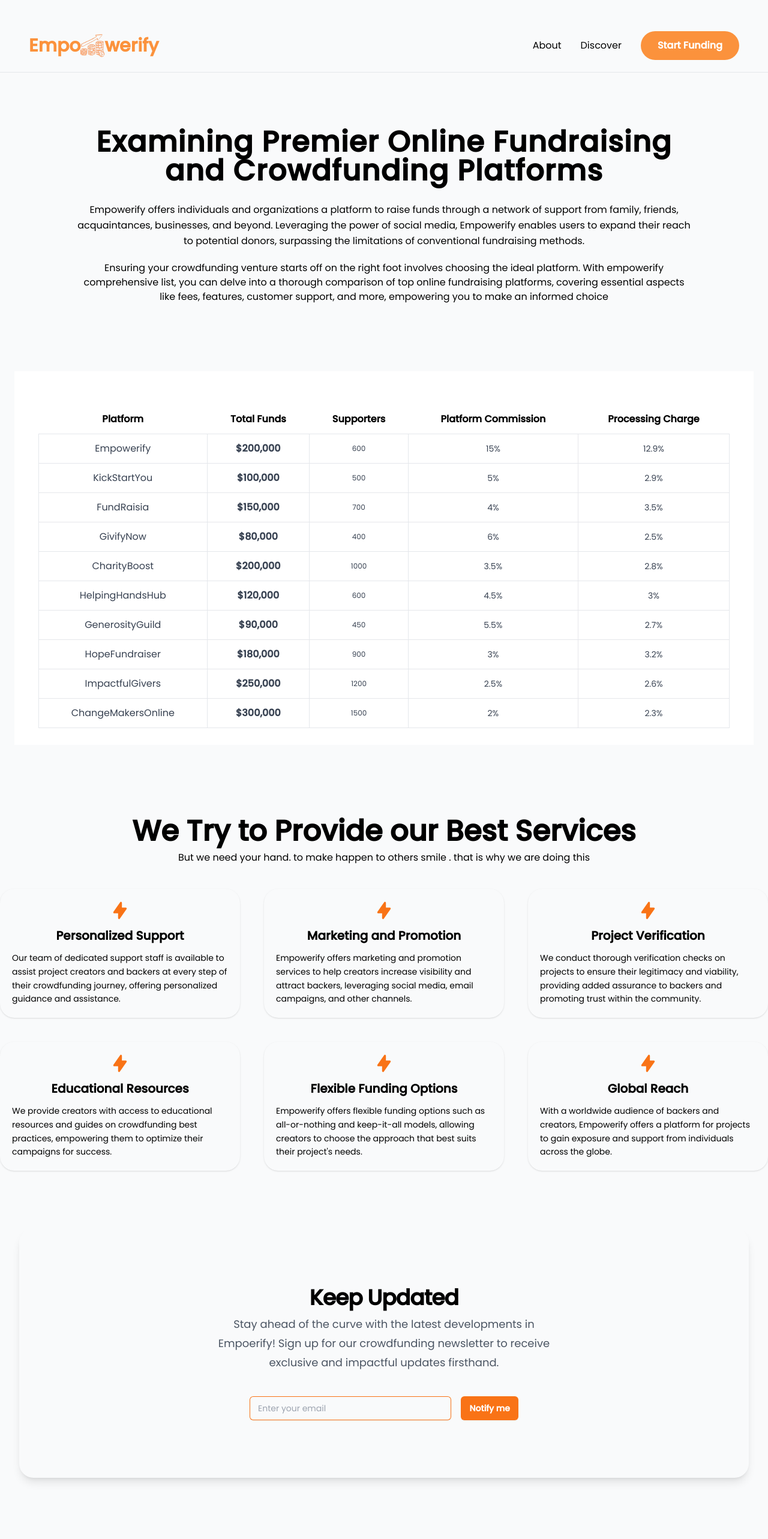
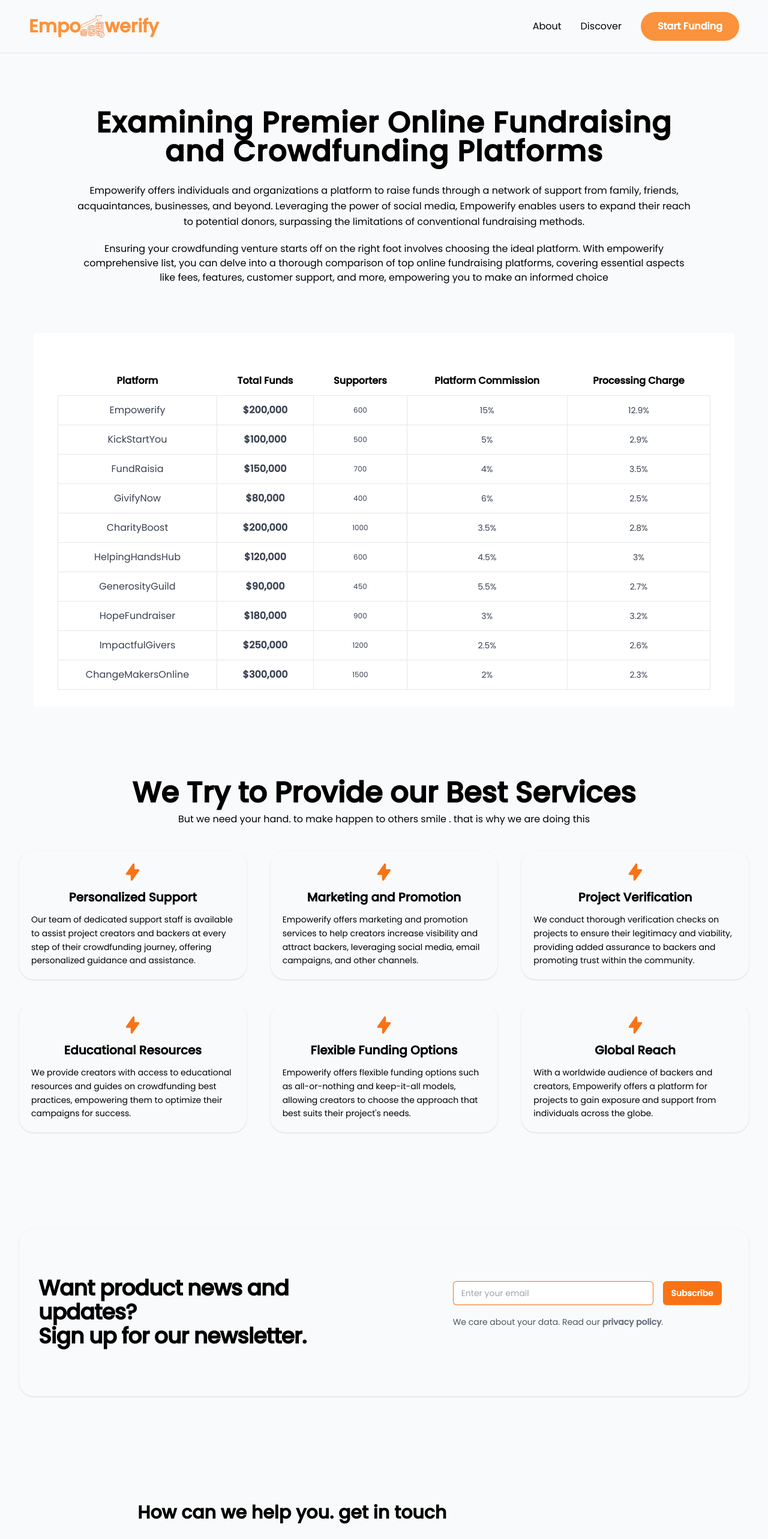
Before and after one commit to furqanRupom/empowerify, a Next.js app: page / in a window 1280 px wide. Shown: the top 2566 px of the page at 60% size. Built offline with nearby package versions, Linux system fonts and the light colour scheme.

Commit message:
adeded common layouts

```diff
--- a/package.json
+++ b/package.json
@@ -20,6 +20,7 @@
     "next-auth": "^4.24.6",
     "react": "18.2.0",
     "react-dom": "18.2.0",
+    "react-icons": "^5.2.1",
     "zod": "^3.23.3"
   },
   "devDependencies": {
--- /dev/null
+++ b/src/app/(withCommonLayouts)/layout.tsx
@@ -0,0 +1,20 @@
+import Navbar from '@/components/UI/Homepage/Navbar';
+import Footer from '@/components/UI/Shared/Footer';
+import * as React from 'react';
+
+interface ICommonLayoutProps {
+    children:React.ReactNode
+}
+
+const CommonLayout: React.FunctionComponent<ICommonLayoutProps> = ({children}) => {
+  return <section className='bg-gray-50'>
+    <Navbar />
+    <main>
+        {children}
+    </main>
+    <Footer />
+
+  </section>;
+};
+
+export default CommonLayout;
--- /dev/null
+++ b/src/app/(withCommonLayouts)/page.tsx
@@ -0,0 +1,19 @@
+import Banner from '@/components/UI/Homepage/Banner';
+import Card from '@/components/UI/Homepage/Card';
+import Table from '@/components/UI/Homepage/Table';
+import NewsLetter from '@/components/UI/Shared/NewsLetter';
+import * as React from 'react';
+
+interface IRootPageProps {
+}
+
+const RootPage: React.FunctionComponent<IRootPageProps> = (props) => {
+    return <div className='px-8'>
+        <Banner />
+        <Table />
+        <Card />
+        <NewsLetter />
+    </div>;
+};
+
+export default RootPage;
--- a/src/app/layout.tsx
+++ b/src/app/layout.tsx
@@ -16,8 +16,8 @@ const inter = Poppins({
 });
 
 export const metadata = {
-  title: "Create T3 App",
-  description: "Generated by create-t3-app",
+  title: "Empowerify",
+  description: "your little contriubtion can makes infitiy level of peace",
   icons: [{ rel: "icon", url: "/favicon.ico" }],
 };
 
--- a/src/app/page.tsx
+++ /dev/null
@@ -1,27 +0,0 @@
-import Link from "next/link";
-import Banner from "@/components/UI/Homepage/Banner";
-import Navbar from "@/components/UI/Homepage/Navbar";
-import Thanks from "@/components/UI/Homepage/Thanks";
-import Card from "@/components/UI/Homepage/Card";
-import Table from "@/components/UI/Homepage/Table";
-import NewsLetter from "@/components/UI/Shared/NewsLetter";
-import Footer from "@/components/UI/Shared/Footer";
-
-export default function HomePage() {
-  return (
-
-
-    <div className=" bg-gray-50">
-      <Navbar />
-      <main >
-        <Table />
-        <Card />
-        <NewsLetter />
-        <Footer />
-
-      </main>
-
-    </div>
-
-  )
-}
--- a/src/components/UI/Homepage/Banner.tsx
+++ b/src/components/UI/Homepage/Banner.tsx
@@ -5,7 +5,20 @@ import * as React from 'react';
 
 const Banner: React.FunctionComponent = (props) => {
   return <>
-      <Image className='w-full min-h-96 object-cover max-w-7xl mx-auto' src="https://d37y9b4kfek2hl.cloudfront.net/products/crowdfunding/screenshots/campaigns-list.png" alt="logo" width={500} height={500} />
+    <div>
+
+      <div className='flex items-center text-center  justify-center max-w-5xl mx-auto py-20 '>
+
+        <div>
+
+          <h3 className='text-3xl sm:text-4xl md:text-5xl py-3 font-semibold tracking-wide leading-relaxed'>Examining Premier Online Fundraising and Crowdfunding Platforms</h3>
+          <p className='leading-relaxed py-5 pt-4 '>Empowerify offers individuals and organizations a platform to raise funds through a network of support from family, friends, acquaintances, businesses, and beyond. Leveraging the power of social media, Empowerify enables users to expand their reach to potential donors, surpassing the limitations of conventional fundraising methods.
+          </p>
+          <p> Ensuring your crowdfunding venture starts off on the right foot involves choosing the ideal platform. With empowerify comprehensive list, you can delve into a thorough comparison of top online fundraising platforms, covering essential aspects like fees, features, customer support, and more, empowering you to make an informed choice</p>
+        </div>
+
+      </div>
+    </div>
   </>;
 };
 
--- a/src/components/UI/Homepage/Navbar.tsx
+++ b/src/components/UI/Homepage/Navbar.tsx
@@ -1,59 +1,44 @@
+"use client";
 import * as React from 'react';
-import logo from "@/assets/images/logo/empoerify.png"
+import { useState } from 'react';
+import { FaBars, FaTimes } from 'react-icons/fa'; // Importing icons from react-icons library
+import logo from "@/assets/images/logo/empoerify.png";
 import Image from 'next/image';
 
-const Navbar: React.FunctionComponent = (props) => {
-    return <header
-        className=" bg-center bg-no-repeat bg-cover max-w-screen-2xl mx-auto   py-8"
+const Navbar: React.FunctionComponent = () => {
+    const [isOpen, setIsOpen] = useState(false);
 
+    const toggleMenu = () => {
+        setIsOpen(!isOpen);
+    };
 
-    >
-        <div
-            className="px-12  my-0 mx-auto  flex justify-between items-center text-xl font-medium  rounded-3xl py-5"
-        >
-
+    return (
+        <header className="sticky top-0 z-50 bg-center bg-gray-50 bg-no-repeat bg-cover max-w-screen-2xl mx-auto ">
+            <div className="px-12 my-0 mx-auto flex justify-between items-center text-xl font-medium rounded-3xl py-5">
                 <div className='flex items-center text-3xl font-bold text-orange-400'>
                     <h3>Empo</h3>
-            <Image  className="w-10 h-10 object-cover" src={logo} alt="logo" />
+                    <Image className="w-10 h-10 object-cover" src={logo} alt="logo" />
                     <h3>werify</h3>
                 </div>
 
-            <nav className="hidden md:block md:shadow-none md:bg-transparent     md:order-2 rounded-2xl py-8 px-8 md:py-0 md:px-0  absolute top-16 left-8 md:top-0 md:left-0 md:relative  ">
-                <ul className="  md:flex md:flex-row flex-col items-center md:gap-8  md:text-base md:font-normal  md:w-auto   ">
-                    <li className="border-b md:border-0 mt-8 md:mt-0 "><a href="#">About</a></li>
-                    <li className="border-b md:border-0 mt-8 md:mt-0 "><a href="#">Discover</a></li>
-                    <li className="mt-8 md:mt-0 px-7 py-3 rounded-3xl bg-orange-400 text-white font-semibold ">
+                <nav className={`md:block md:shadow-none bg-gray-50 md:bg-transparent md:order-2 rounded-2xl py-8 px-8 md:py-0 md:px-0 absolute top-24 right-0 left-0 md:top-0 md:left-0 md:relative ${isOpen ? '-translate-x-0 lg:-translate-x-0 duration-200 lg:duration-0' : '-translate-x-full lg:-translate-x-0 duration-200 lg:duration-0'}`}>
+                    <ul className="md:flex md:flex-row flex-col items-center md:gap-8 md:text-base md:font-normal md:w-auto">
+                        <li className="border-b md:border-0 mt-8 md:mt-0 py-1 lg:py-0"><a href="#">About</a></li>
+                        <li className="border-b md:border-0 mt-8 md:mt-0 py-1 lg:py-0"><a href="#">Discover</a></li>
+                        <li className="mt-8 md:mt-0 px-7 py-3 rounded-3xl bg-orange-400 text-white font-semibold text-center hover:bg-orange-500">
                             <button>Start Funding</button>
                         </li>
                     </ul>
                 </nav>
 
-            <button className="flex gap-2 md:hidden order-2">
-                <img src="images/icon-close-menu.svg" alt="close-menu icon" className="hidden close-menu"/>
-                <svg xmlns="http://www.w3.org/2000/svg" x="0px" y="0px" width="20" height="20" viewBox="0 0 50 50">
-                    <path d="M 0 9 L 0 11 L 50 11 L 50 9 Z M 0 24 L 0 26 L 50 26 L 50 24 Z M 0 39 L 0 41 L 50 41 L 50 39 Z"></path>
-                </svg>
-
+                <button className="flex gap-2 md:hidden order-2" onClick={toggleMenu}>
+                    {isOpen ? <FaTimes /> : <FaBars />}
                 </button>
             </div>
 
             <hr />
-
-        <div>
-
-            <div className='flex items-center text-center  justify-center max-w-5xl mx-auto py-20'>
-
-                <div>
-
-                    <h3 className='text-4xl md:text-5xl py-3 font-semibold tracking-wide leading-relaxed'>Examining Premier Online Fundraising and Crowdfunding Platforms</h3>
-                    <p className='leading-relaxed py-5 pt-4 '>Empowerify offers individuals and organizations a platform to raise funds through a network of support from family, friends, acquaintances, businesses, and beyond. Leveraging the power of social media, Empowerify enables users to expand their reach to potential donors, surpassing the limitations of conventional fundraising methods.
-               </p>
-                    <p> Ensuring your crowdfunding venture starts off on the right foot involves choosing the ideal platform. With empowerify comprehensive list, you can delve into a thorough comparison of top online fundraising platforms, covering essential aspects like fees, features, customer support, and more, empowering you to make an informed choice</p>
-                </div>
-
-            </div>
-        </div>
-    </header>;
+        </header>
+    );
 };
 
 export default Navbar;
--- a/src/components/UI/Shared/Footer.tsx
+++ b/src/components/UI/Shared/Footer.tsx
@@ -8,7 +8,7 @@ const Footer: React.FunctionComponent = (props) => {
           {/* component */}
           <div className="w-full  mt-44 flex items-center justify-center ">
               <div className="md:w-2/3 w-full px-4  flex flex-col">
-                  <div className="w-full text-5xl font-bold">
+                  <div className="w-full text-3xl font-bold">
                       <h1 className="w-full md:w-2/3">How can we help you. get in touch</h1>
 
 
@@ -97,7 +97,7 @@ const Footer: React.FunctionComponent = (props) => {
                               </a>
                           </div>
                       </div>
-                      <hr className="border-gray-600" />
+                      <hr className="border-gray-600 my-3" />
                       <p className="w-full text-center my-12 text-gray-600">
                           Copyright &copy; {new Date().getFullYear()} Empowerify
                       </p>
--- a/src/components/UI/Shared/NewsLetter.tsx
+++ b/src/components/UI/Shared/NewsLetter.tsx
@@ -1,39 +1,23 @@
 import * as React from 'react';
 
 
-const NewsLetter: React.FunctionComponent= (props) => {
-    return <div className="mx-auto  max-w-7xl px-6 sm:mt-4 lg:px-8">
-        <div className="relative isolate overflow-hidden px-6 py-24 shadow-lg rounded-2xl sm:rounded-3xl sm:px-24 ">
-            <h2 className="mx-auto max-w-2xl text-center text-3xl font-bold tracking-tight  sm:text-4xl">
-                Keep Updated
-            </h2>
-            <p className="mx-auto mt-2 max-w-xl text-center text-lg leading-8 text-gray-600">
-
-                Stay ahead of the curve with the latest developments in Empoerify! Sign up for our crowdfunding newsletter to receive exclusive and impactful updates firsthand.
-            </p>
-            <form className="mx-auto mt-10 flex max-w-md gap-x-4">
-                <label htmlFor="email-address" className="sr-only">
-                    Email address
-                </label>
-                <input
-                    id="email-address"
-                    name="email"
-                    type="email"
-                    autoComplete="email"
-                    className="min-w-0 flex-auto rounded-md border-0 bg-white/5 px-3.5 py-2 shadow-sm ring-1 ring-inset ring-orange-500 focus:ring-2 focus:ring-inset focus:ring-white sm:text-sm sm:leading-6"
-                    placeholder="Enter your email"
-                />
-                <button
-                    type="submit"
-                    className="flex-none rounded-md  px-3.5 py-2.5 text-sm font-semibold text-white bg-orange-500 shadow-sm hover:bg-orange-600 duration-200 focus-visible:outline focus-visible:outline-2 focus-visible:outline-offset-2 focus-visible:outline-white"
-                >
-                    Notify me
-                </button>
+const NewsLetter: React.FunctionComponent = (props) => {
+    return <div className="bg-gray-50 shadow my-20 mx-auto max-w-7xl py-20 rounded-3xl">
+        <div className="mx-auto grid max-w-7xl grid-cols-1 gap-10 px-6 lg:grid-cols-12 lg:gap-8 lg:px-8">
+            <div className="max-w-xl text-3xl font-bold tracking-tight  sm:text-4xl lg:col-span-7">
+                <h2 className="inline sm:block lg:inline xl:block">Want product news and updates?</h2>
+                <p className="inline sm:block lg:inline xl:block">Sign up for our newsletter.</p>
+            </div>
+            <form className="w-full max-w-md lg:col-span-5 lg:pt-2">
+                <div className="flex gap-x-4">
+                    <label htmlFor="email-address" className="sr-only">Email address</label><input id="email-address" name="email" type="email" className="min-w-0 flex-auto rounded-md border-0 focus:outline-none px-3.5 py-2  shadow-sm ring-1 ring-inset ring-orange-500 focus:ring-2 focus:ring-inset focus:ring-orange-500 sm:text-sm sm:leading-6" placeholder="Enter your email" /><button type="submit" className="flex rounded-md bg-orange-500 px-3.5 py-2.5 text-sm font-semibold text-white shadow-sm hover:bg-orange-400 focus-visible:outline focus-visible:outline-2 focus-visible:outline-offset-2 focus-visible:outline-orange-500">Subscribe</button>
+                </div>
+                <p className="mt-4 text-sm leading-6 text-gray-600">We care about your data. Read our <a
+                    href="https://www.swellai.com/privacy" className="font-semibold text-gray-500">privacy&nbsp;policy</a>.</p>
             </form>
-
         </div>
     </div>
-;
+        ;
 };
 
 export default NewsLetter;
```
Also changed, not shown: 2 other files (tests, documents, lock files or other folders). Lines whose indentation alone changed are shown as unchanged.
